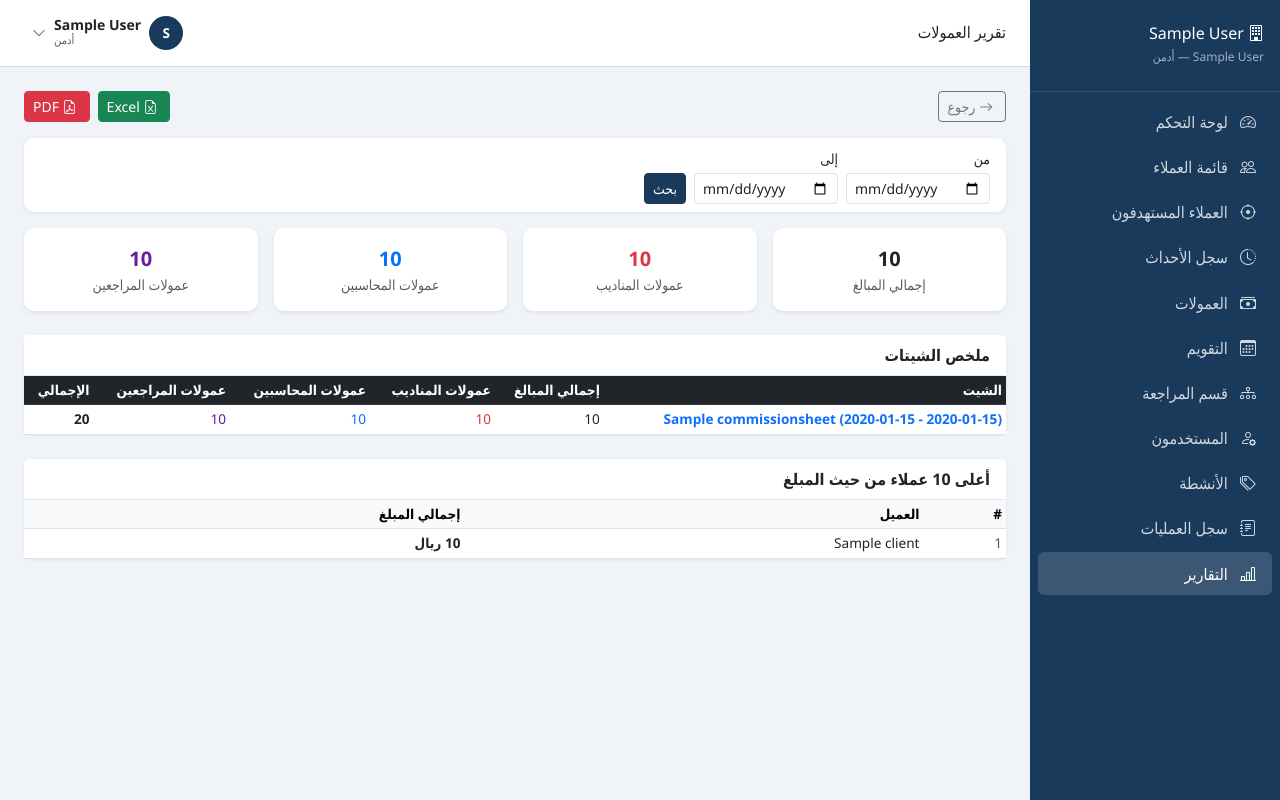
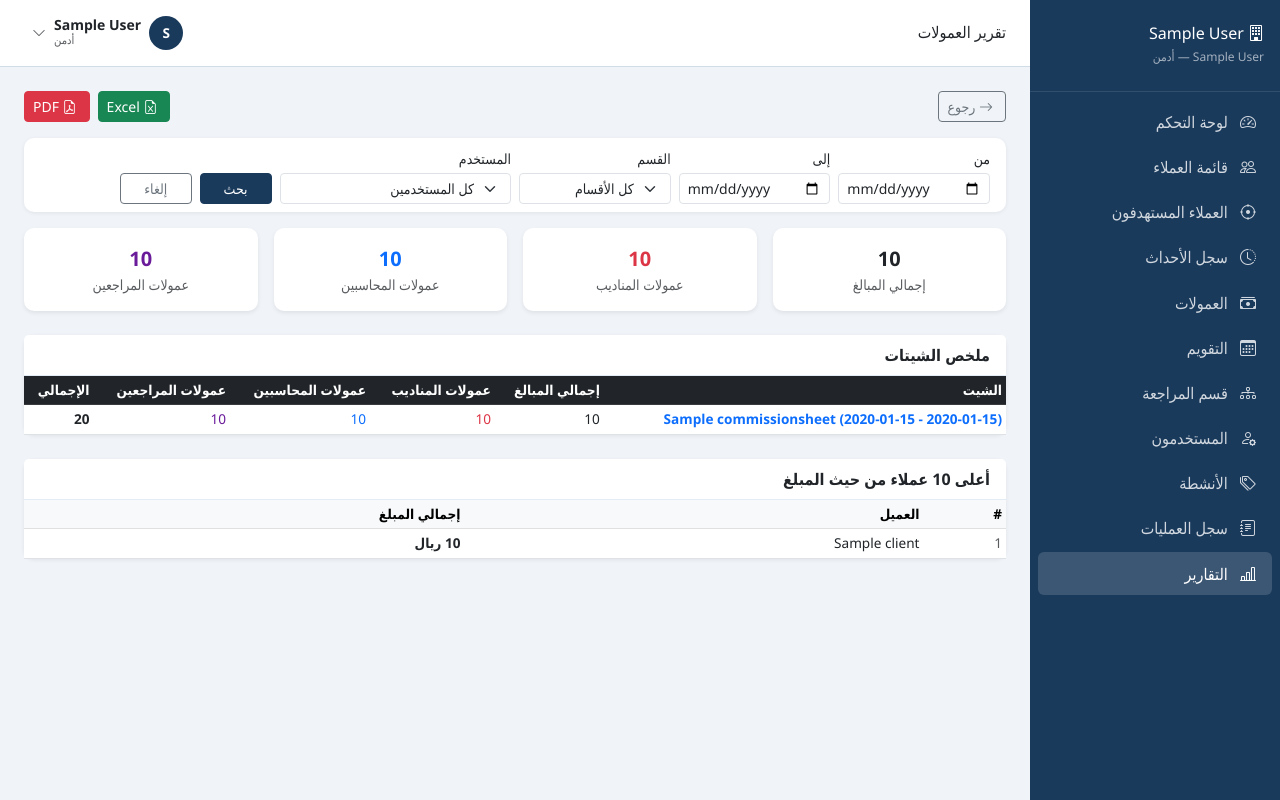
Before and after one commit to mustakur-php/finance, a Django app: page /reports/commissions/ in a window 1280 px wide. Run offline with Django 5.2, Linux system fonts and the light colour scheme; a user stored in the database is signed in; tables that the repository leaves empty hold one stand-in row (values such as "Sample post"); parts of the project's set-up code (start-up, migrations or seed data) failed here and were passed over.

Commit message:
Add role/user filter to commissions report

```diff
--- a/reports/views.py
+++ b/reports/views.py
@@ -102,17 +102,33 @@ def report_clients(request):
 @admin_required
 def report_commissions(request):
     from commissions.models import CommissionSheet, CommissionEntry
+    from accounts.models import User
 
-    tenant = request.user.tenant
+    tenant      = request.user.tenant
     date_from, date_to = _date_filters(request)
+    role_filter = request.GET.get('role', '')
+    user_filter = request.GET.get('user', '')
 
-    sheets = CommissionSheet.objects.filter(tenant=tenant)
+    sheets  = CommissionSheet.objects.filter(tenant=tenant)
     entries = CommissionEntry.objects.filter(sheet__tenant=tenant)
 
     if date_from:
         entries = entries.filter(sheet__created_at__date__gte=date_from)
     if date_to:
         entries = entries.filter(sheet__created_at__date__lte=date_to)
+
+    # فلتر المستخدم حسب الدور
+    if role_filter == 'sales' and user_filter:
+        entries = entries.filter(sales_rep_id=user_filter)
+    elif role_filter == 'accountant' and user_filter:
+        entries = entries.filter(client__assigned_accountant_id=user_filter)
+    elif role_filter == 'review' and user_filter:
+        entries = entries.filter(client__assigned_review_id=user_filter)
+
+    # قوائم المستخدمين للفلتر
+    sales_users      = User.objects.filter(tenant=tenant, role='sales',      is_active=True)
+    accountant_users = User.objects.filter(tenant=tenant, role='accountant', is_active=True)
+    review_users     = User.objects.filter(tenant=tenant, role='review',     is_active=True)
 
     totals = entries.aggregate(
         total_amount    = Sum('amount'),
@@ -133,8 +149,15 @@ def report_commissions(request):
     ).order_by('-total')[:10]
 
     return render(request, 'reports/commissions.html', {
-        'totals': totals,
-        'by_sheet': by_sheet,
+        'totals':           totals,
+        'by_sheet':         by_sheet,
+        'sales_users':      sales_users,
+        'accountant_users': accountant_users,
+        'review_users':     review_users,
+        'filters': {
+            'date_from': date_from, 'date_to': date_to,
+            'role': role_filter, 'user': user_filter,
+        },
         'top_clients': top_clients,
         'filters': {'date_from': date_from, 'date_to': date_to},
     })
--- a/templates/reports/commissions.html
+++ b/templates/reports/commissions.html
@@ -11,17 +11,69 @@
     </div>
 </div>
 
-<!-- فلتر تاريخ -->
+<!-- فلاتر -->
 <div class="card mb-3">
     <div class="card-body py-2">
-        <form method="get" class="d-flex gap-2 align-items-end flex-wrap">
-            <div><label class="form-label small mb-1">من</label><input type="date" name="date_from" value="{{ filters.date_from }}" class="form-control form-control-sm"></div>
-            <div><label class="form-label small mb-1">إلى</label><input type="date" name="date_to" value="{{ filters.date_to }}" class="form-control form-control-sm"></div>
-            <button class="btn btn-primary btn-sm">بحث</button>
-            {% if filters.date_from or filters.date_to %}<a href="{% url 'report_commissions' %}" class="btn btn-outline-secondary btn-sm">إلغاء</a>{% endif %}
+        <form method="get" class="row g-2 align-items-end" id="commFilter">
+            <div class="col-md-2">
+                <label class="form-label small mb-1">من</label>
+                <input type="date" name="date_from" value="{{ filters.date_from }}" class="form-control form-control-sm">
+            </div>
+            <div class="col-md-2">
+                <label class="form-label small mb-1">إلى</label>
+                <input type="date" name="date_to" value="{{ filters.date_to }}" class="form-control form-control-sm">
+            </div>
+            <div class="col-md-2">
+                <label class="form-label small mb-1">القسم</label>
+                <select name="role" class="form-select form-select-sm" id="roleSelect" onchange="updateUsers()">
+                    <option value="">كل الأقسام</option>
+                    <option value="sales"      {% if filters.role == 'sales' %}selected{% endif %}>المناديب</option>
+                    <option value="accountant" {% if filters.role == 'accountant' %}selected{% endif %}>المحاسبون</option>
+                    <option value="review"     {% if filters.role == 'review' %}selected{% endif %}>المراجعون</option>
+                </select>
+            </div>
+            <div class="col-md-3">
+                <label class="form-label small mb-1">المستخدم</label>
+                <select name="user" class="form-select form-select-sm" id="userSelect">
+                    <option value="">كل المستخدمين</option>
+                    <optgroup label="المناديب" id="grp-sales" {% if filters.role and filters.role != 'sales' %}style="display:none"{% endif %}>
+                        {% for u in sales_users %}
+                        <option value="{{ u.pk }}" data-role="sales" {% if filters.user == u.pk|stringformat:"s" %}selected{% endif %}>{{ u.get_full_name|default:u.username }}</option>
+                        {% endfor %}
+                    </optgroup>
+                    <optgroup label="المحاسبون" id="grp-accountant" {% if filters.role and filters.role != 'accountant' %}style="display:none"{% endif %}>
+                        {% for u in accountant_users %}
+                        <option value="{{ u.pk }}" data-role="accountant" {% if filters.user == u.pk|stringformat:"s" %}selected{% endif %}>{{ u.get_full_name|default:u.username }}</option>
+                        {% endfor %}
+                    </optgroup>
+                    <optgroup label="المراجعون" id="grp-review" {% if filters.role and filters.role != 'review' %}style="display:none"{% endif %}>
+                        {% for u in review_users %}
+                        <option value="{{ u.pk }}" data-role="review" {% if filters.user == u.pk|stringformat:"s" %}selected{% endif %}>{{ u.get_full_name|default:u.username }}</option>
+                        {% endfor %}
+                    </optgroup>
+                </select>
+            </div>
+            <div class="col-md-1">
+                <button class="btn btn-primary btn-sm w-100">بحث</button>
+            </div>
+            <div class="col-md-1">
+                <a href="{% url 'report_commissions' %}" class="btn btn-outline-secondary btn-sm w-100">إلغاء</a>
+            </div>
         </form>
     </div>
 </div>
+
+<script>
+function updateUsers() {
+    const role = document.getElementById('roleSelect').value;
+    const sel  = document.getElementById('userSelect');
+    sel.value  = '';
+    ['sales','accountant','review'].forEach(r => {
+        const grp = document.getElementById('grp-' + r);
+        grp.style.display = (!role || role === r) ? '' : 'none';
+    });
+}
+</script>
 
 <!-- ملخص الإجماليات -->
 <div class="row g-3 mb-4">
```
